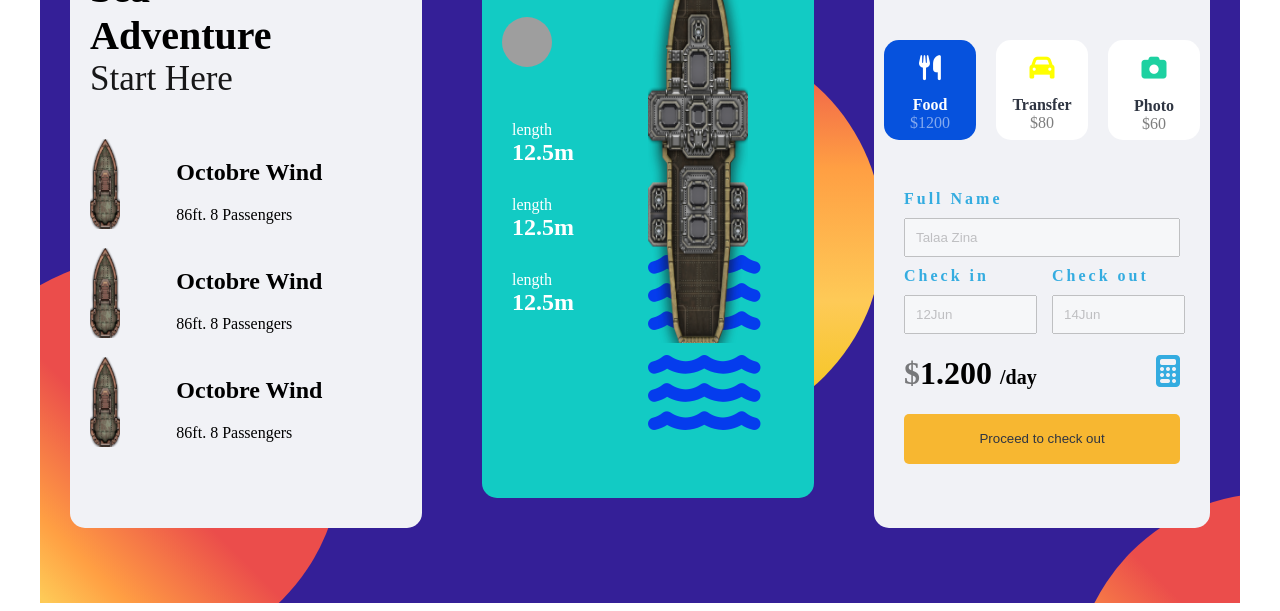
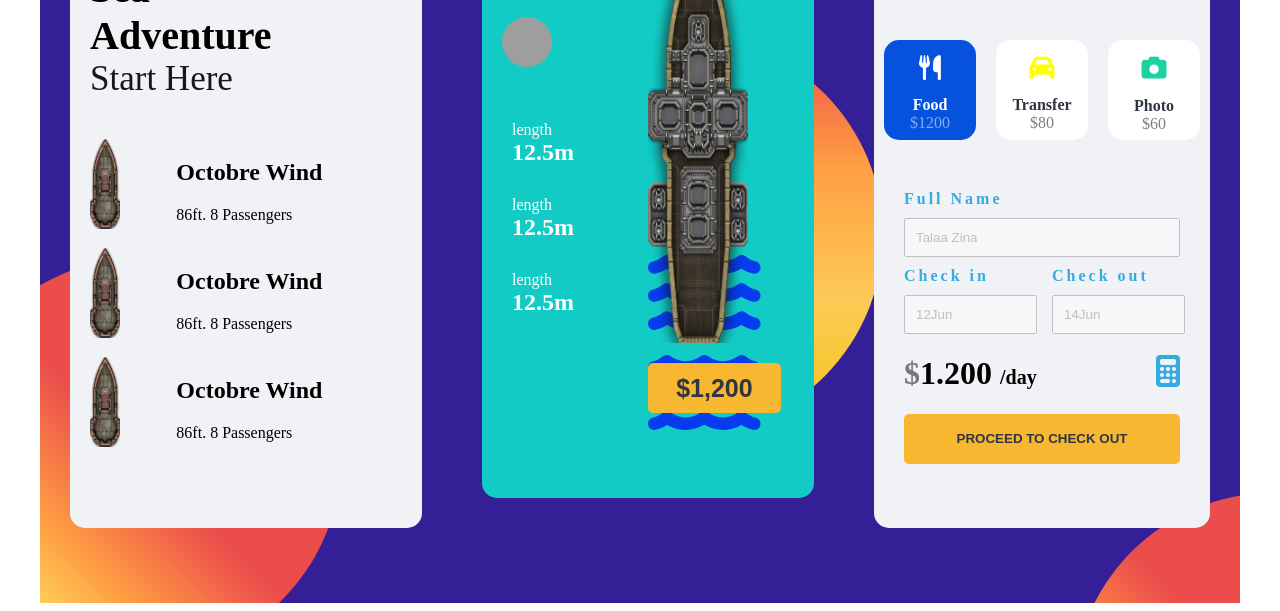
Before and after one commit to zinagithub/booking-mobile, a plain HTML site: page index.html in a window 1280 px wide. Shown: the part 205-816 px from the top of the page. Drawn offline with Linux system fonts and the light colour scheme; grey boxes are pictures that could not be loaded.

Commit message:
reorder css instructions-update css

```diff
--- a/index.html
+++ b/index.html
@@ -83,7 +83,7 @@
                          <i class="fas fa-water"></i>
                          <i class="fas fa-water"></i>
                       </div>
-
+                      <button>$1,200</button>
                   </div>
               </div>
           </div>
@@ -137,8 +137,8 @@
                   <span style = "opacity: 0.5">$</span>1.200
                   <span style = "font-size : 20px">/day</span>
                   <i class="fas fa-calculator" style = "float : right;color :#34ace0"></i></h1>
-              </div>
-              <button style = "">Proceed to check out</button>
+            </div>
+                 <button >Proceed to check out</button>
 
             </div>
 
--- a/style.css
+++ b/style.css
@@ -1,7 +1,8 @@
-/* {
-	background-color: #341f97;
-	width : 1100;
-}*/
+/*
+   dark-blue =  #341f97
+   white-mobile1-mobile3 = #f1f2f6
+   light-blue-mobile2-background = #12CBC4
+*/
 .container {
 	background-color: #341f97;
 	height: 800px;
@@ -13,12 +14,9 @@
 .container-mobiles {
 	display:flex;
 	height: 100px;
-
 	margin: 0 auto;
 	margin-right: 25px;
-	/*position : relative;*/
 	width : 100%;
-
 }
 .mobile1, .mobile2, .mobile3 {
 	background-color: #f1f2f6;
@@ -37,31 +35,14 @@
 	background-color: #12CBC4;
 	margin-top : 50px;
 }
-/*.corner1 {
-	background-color: yellow;
-	position : absolute;
-	left : 136px;
-	height: 100px;
-	border-top-right-radius: 15px;
-	border-top-left-radius : 100px;
-	border-bottom-left-radius: 150px 100px;
-	/*transform: rotate(45deg);
- border-bottom-left-radius: 150px 100px;
-	border-top-right-radius: 15px;
-	border-bottom-left-radius: 100px;
-	border-bottom : 50px solid transparent;
-	width : 200px;
-	top : -0;
-}*/
 .circle1 {
 	background:  linear-gradient(to right top,#eb4d4b,#ff9f43, #feca57 ,#f1c40f);
-
     border-radius: 50%;
     height: 500px;
     left: 107px;
     position: absolute;
+    top: -43%;
     width: 500px;
-    top: -43%;
 }
 .circle2 {
 	background:  linear-gradient(to right top,#f1c40f 10%,#feca57 20%, #ff9f43 30%,#eb4d4b 50%);
@@ -73,46 +54,44 @@
     width: 500px;
 }
 .circle {
-	/*background-color: green;*/
 	border-radius: 50%;
-	/*height: 400px;
-	width: 400px;*/
 }
 .circles {
 	display : flex;
+	height: 500px;
 	position : relative;
 	width : 100%;
-	height: 500px
+
 }
 .circle11 {
 	background:  linear-gradient(to right top,#f1c40f 10%,#feca57 20%, #ff9f43 30%,#eb4d4b 50%);
+	bottom: -55px;
+	height: 400px;
+	left: -99px;
 	position: absolute;
-    height: 400px;
-    bottom: -55px;
-    left: -99px;
     width: 400px;
 }
 .circle22 {
 	background:  linear-gradient(to bottom,#eb4d4b,#ff9f43 ,#feca57,#f1c40f);
+	bottom: 60px;
+	height: 400px;
+	left: 443px;
 	position: absolute;
-    height: 400px;
-    bottom: 60px;
-    left: 443px;
     top: 232px;
     width: 400px;
 }
 .circle33 {
 	background:  linear-gradient(to right top,#f1c40f 10%,#feca57 20%, #ff9f43 30%,#eb4d4b 50%);
+	bottom: 0px;
+	height: 400px;
+	left: 1033px;
 	position: absolute;
-    height: 400px;
-    bottom: 0px;
-    left: 1033px;
     top: 690px;
     width: 400px;
 }
 .mobile1 {
+	padding-left: 20px;
 	text-align: left;
-	padding-left: 20px
 }
 .games {
 	width: 70%;
@@ -131,19 +110,17 @@
 .aqualona-titles p {
    font-size: 14px;
    font-weight: bold;
+   margin-bottom: 40px;
    opacity :0.9;
-   margin-bottom: 40px;
 }
 .aqualona-titles p i {
+	background: #0652DD;
+	border-radius: 50%;
+	color : #fff;
 	font-size: 18px;
-	color : #fff;
-
-	background: #0652DD;
-
-	border-radius: 50%;
+	padding : 10px;
+	margin-right: 10px;
 	vertical-align : middle;
-	padding : 10px;
-	margin-right: 10px
 }
 .aqualona-titles p:last-child {
 	font-size: 35px;
@@ -159,8 +136,8 @@
 
 }
 .mobile2 .row {
+	display : flex;
 	width : 100%;
-	display : flex;
 }
 .mobile2 .row .col1 {
    color : #FFF;
@@ -168,19 +145,18 @@
 }
 
 .text1 h2 , .text2 h2 , .text2 p{
+	margin : 0;
 	padding-left : 30px;
-	margin : 0;
 }
 .mobile2 .row .col2 {
 	width : 50%;
 }
 .text2 {
+	margin-bottom: 30px;
 	margin-top : 30px;
-	margin-bottom: 30px;
 }
 .col2 {
 	position : relative;
-	/*z-index: 1;*/
 }
 .wave i {
    font-size: 100px;
@@ -192,21 +168,20 @@
 	z-index: 2;
 }
 .wave {
+	opacity: 0.7;
 	position : absolute;
 	top : 300px;
-
-	opacity: 0.7;
 	z-index: 1;
 }
 
 .mobile2-header {
+	margin:0 auto;
 	width :80%;
-	margin:0 auto;
 }
 .mobile2-header p i {
+	margin-bottom: 30px;
     margin-right: 50px;
     font-size: 30px;
-  margin-bottom: 30px
 }
 .mobile3-header {
 	margin : 20px;
@@ -214,20 +189,19 @@
 }
 .mobile3>h1{
   clear : both;
+  color:#1B1464;
   margin:40px auto 40px 20px;
-  color:#1B1464
 }
 .mobile3-header i {
    float : left;
    font-size: 40px;
    }
 .mobile3-header img {
+	 border-radius : 50%;
 	 float :right;
-	 border-radius : 50%
 }
 
 .mobile3-cards {
-	/*clear : both;*/
 	display : flex;
 }
 
@@ -239,12 +213,12 @@
 }
 .mobile3-card1, .mobile3-card2, .mobile3-card3
 {
+	background : #fff;
+	border-radius : 15px;
+	height: 100px;
+	margin : 10px;
+	text-align: center;
 	width: 380px;
-	height: 100px;
-	background : #fff;
-	margin : 10px;
-	border-radius : 15px;
-	text-align: center
 }
 .mobile3-card1 {
 	background-color: #0652DD;
@@ -252,12 +226,13 @@
 
 }
 .mobile3-card1 i{
+	color:#FFF;
 	font-size: 25px;
-	color:#FFF
+
 }
 .mobile3-card2 i{
+	color:yellow;
 	font-size: 25px;
-	color:yellow
 }
 .mobile3-card3 i{
 	color :#1dd1a1;
@@ -280,16 +255,35 @@
 	margin-top: 0;
 	opacity: 0.5
 }
-button {
+.col2 button {
 	background-color: #f7b731;
+	border:none;
+	border-radius:5px;
 	color: #2f3542;
+	font-size: 25px;
+    font-weight: bold;
+    height: 50px;
+    margin-top: 420px;
+    outline: none;
+    position: relative;
 	text-align: center;
+	text-transform: uppercase;
+    vertical-align: middle;
+    width : 80%;
+    z-index: 999;
+}
+.mobile3 button {
+	background-color: #f7b731;
+	border:none;
+	border-radius:5px;
+	color: #2f3542;
+	font-weight: bold;
+	height: 50px;
+    outline: none;
+	text-align: center;
+	text-transform: uppercase;
     vertical-align: middle;
     width : 100%;
-    height: 50px;
-    outline: none;
-    border-radius:5px;
-    border:none;
 }
 .mobile3-inputs {
 	margin : 30px
@@ -306,25 +300,24 @@ button {
 	display : flex;
 	flex-direction: column;
 	margin-right:20px;
-	/*width:50%*/
+
 }
 .check-out {
 	display : flex;
 	flex-direction: column;
 	margin-right:0;
-	/*width:50%*/
 }
 .check-in input, .check-out input {
 	width : 85%;
 }
 .inputs-name label, .inputs-checks label{
     color : #34ace0;
+    font-weight: bold;
     letter-spacing: 3px;
- font-weight: bold;
+    margin-bottom: 10px;
     margin-top : 10px;
- margin-bottom: 10px;
 }
 .inputs-name input[type=text], .inputs-checks input[type=text]{
+	opacity: 0.4;
 	padding : 10px;
-	opacity: 0.4;
 }
```
Lines whose indentation alone changed are shown as unchanged.
